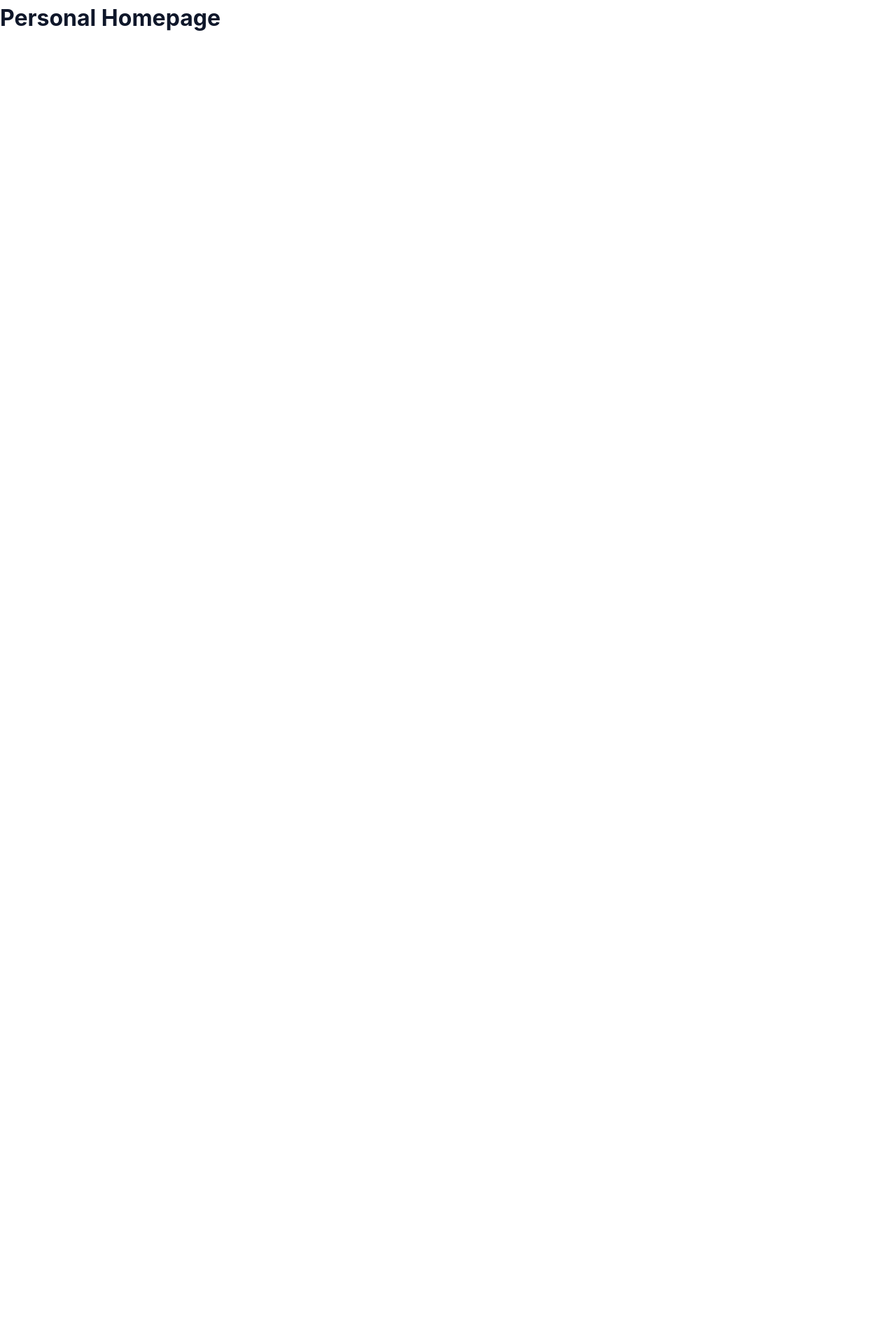
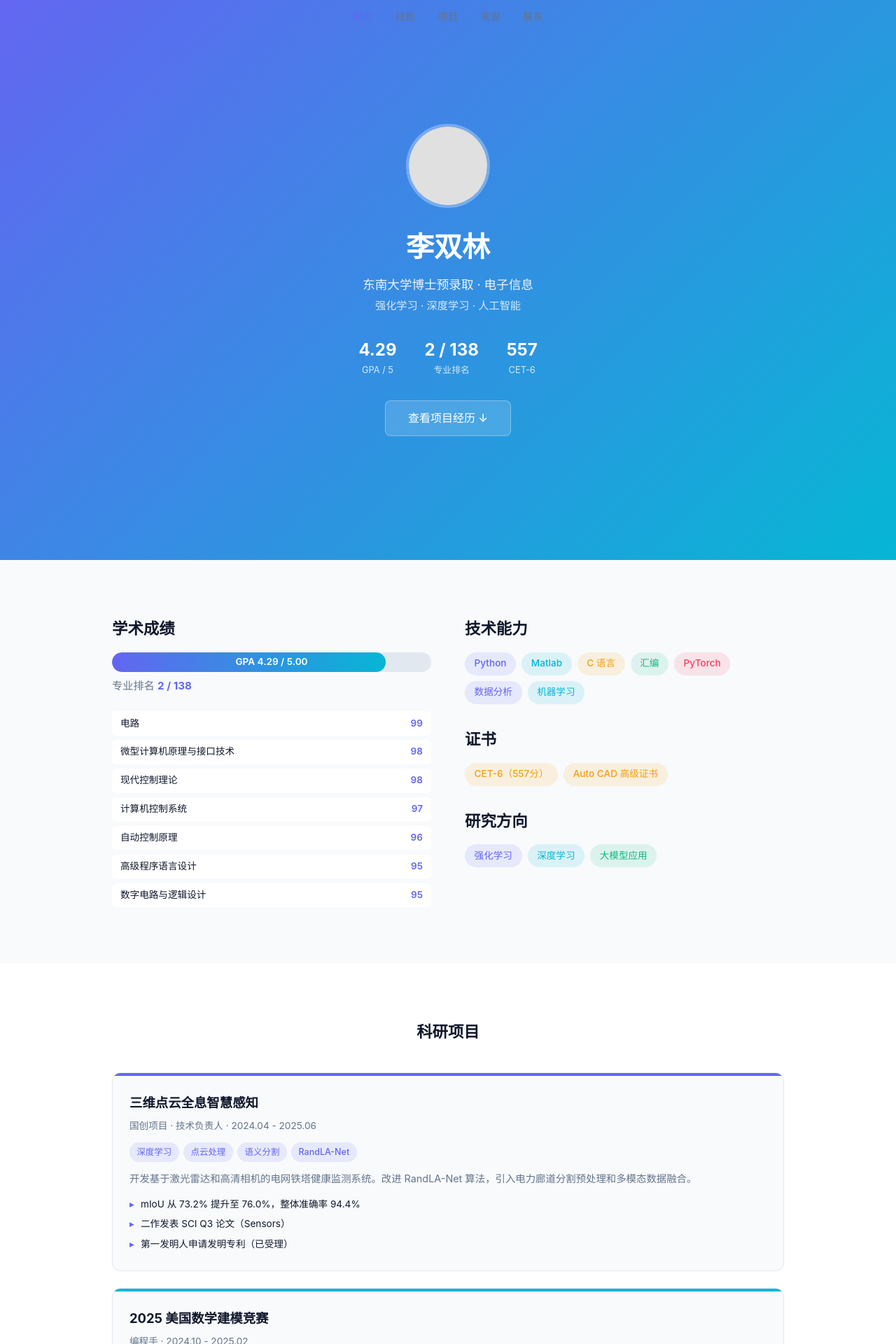
Before and after one commit to Huixingruo/personal-homepage, a React (Vite) app: page / in a window 1280 px wide. Shown: the top 1920 px of the page at 70% size. Before the commit the page ends 800 px from the top, so only its background shows below. Built offline with nearby package versions, Linux system fonts and the light colour scheme.

Commit message:
feat: 组装所有组件，完成个人主页

```diff
--- a/src/App.jsx
+++ b/src/App.jsx
@@ -1,9 +1,19 @@
-function App() {
+import Navbar from './components/Navbar';
+import Hero from './components/Hero';
+import Skills from './components/Skills';
+import Projects from './components/Projects';
+import Awards from './components/Awards';
+import Contact from './components/Contact';
+
+export default function App() {
   return (
-    <div>
-      <h1>Personal Homepage</h1>
-    </div>
-  )
+    <>
+      <Navbar />
+      <Hero />
+      <Skills />
+      <Projects />
+      <Awards />
+      <Contact />
+    </>
+  );
 }
-
-export default App
```
